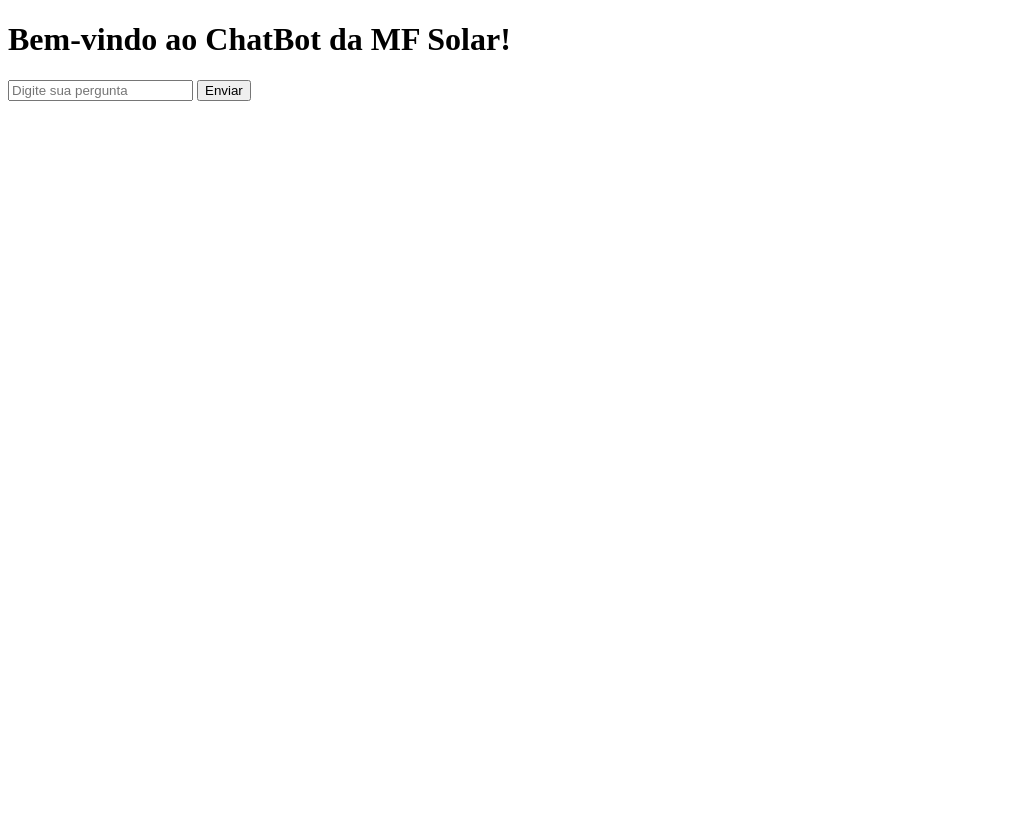
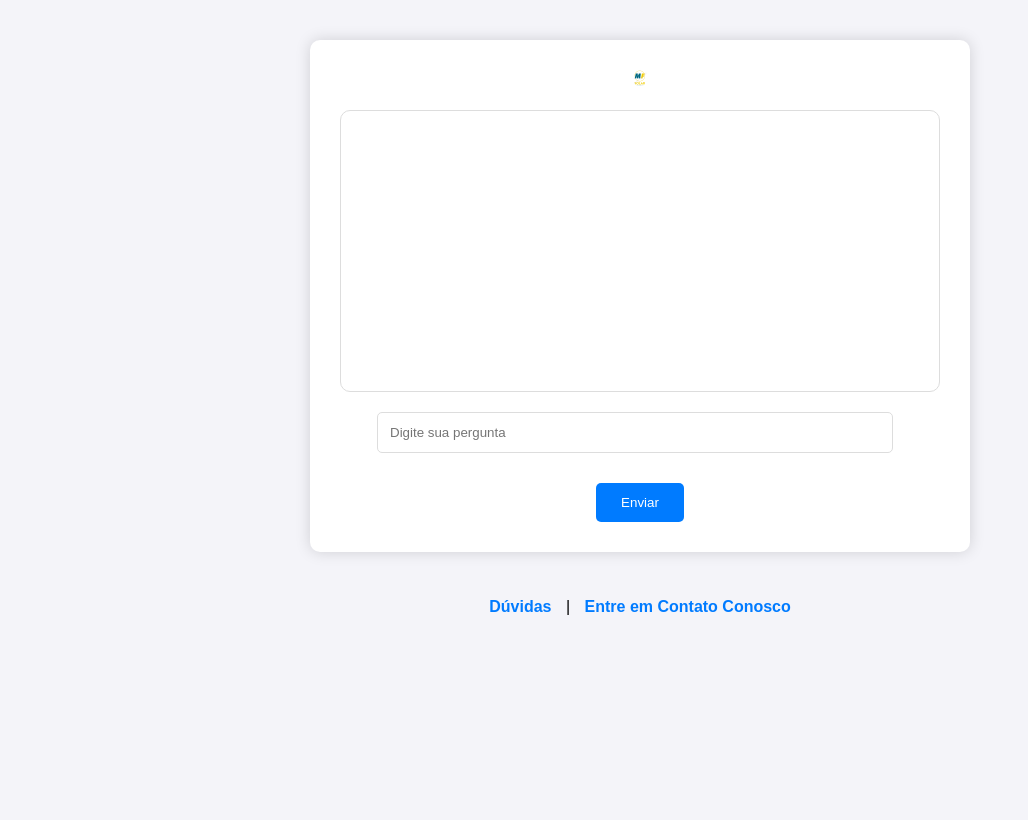
Before and after one commit to ThomasCeccon/ChatBot_atividade, a Flask app: page / in a window 1280 px wide. Shown: the whole page, without its empty margins (0-1028 px from the left). Before the commit the page ends 101 px from the top, so only its background shows below. Run offline with Flask 3, Linux system fonts and the light colour scheme.

Commit message:
Melhoria no estilo e funções ao chat

```diff
--- a/app.py
+++ b/app.py
@@ -1,16 +1,47 @@
+from flask import Flask, jsonify, render_template, request
 
-#importando as classes
-from flask import Flask,jsonify,render_template
-from flask import request
-
-#instancias a classe flask
+# Instância a classe Flask
 app = Flask(__name__)
 
-#rotas de acesso
+# Rotas de acesso
 @app.route('/', methods=['GET', 'POST'])
 def home():
     return render_template('index.html')
 
-#executado apenas no arquivo principal
+@app.route('/chat', methods=['POST'])
+def chat():
+    user_input = request.json.get('message')
+    response = generate_response(user_input)
+    return jsonify({'response': response})
+
+# Função para gerar resposta
+def generate_response(user_input):
+    user_input = user_input.lower()
+
+    if "1" in user_input:
+        return "Para escolher uma placa, por favor, diga qual é a sua necessidade: residencial, comercial ou industrial?"
+
+    elif "residencial" in user_input:
+        return "Para uma necessidade residencial, recomendamos 20 placas solares."
+
+    elif "comercial" in user_input:
+        return "Para uma necessidade comercial, recomendamos 40 placas solares."
+
+    elif "industrial" in user_input:
+        return "Para uma necessidade industrial, recomendamos 70 placas solares."
+
+    elif "2" in user_input:
+        return "Ótimo! Para prosseguir com a compra, por favor, informe seu nome completo."
+
+    elif "nome" in user_input:  # Para capturar o nome do usuário
+        return "Obrigado! Agora, por favor, informe seu número de telefone para que possamos entrar em contato."
+
+    elif "telefone" in user_input:  # Para capturar o número de telefone
+        return "Recebemos suas informações. Entraremos em contato em breve para finalizar a compra. Muito obrigado!"
+
+    else:
+        return "Desculpe, não entendi. Você pode escolher uma opção: 1 para escolher uma placa ou 2 se estiver interessado em comprar."
+
+# Executado apenas no arquivo principal
 if __name__ == '__main__':
-    app.run(host='0.0.0.0', port=8080) #executar o flask
+    app.run(host='0.0.0.0', port=8080)
--- /dev/null
+++ b/static/style.css
@@ -0,0 +1,94 @@
+body {
+    font-family: Arial, sans-serif;
+    background-color: #f4f4f9;
+    margin: 0;
+    padding: 0;
+    display: flex;
+    flex-direction: column;
+    align-items: center;
+    min-height: 100vh;
+    padding-bottom: 20px; /* Adiciona espaço ao fundo da página */
+}
+
+#container {
+    background-color: #ffffff;
+    border-radius: 10px;
+    box-shadow: 0 0 15px rgba(0, 0, 0, 0.15); /* Aumenta o efeito de sombra */
+    max-width: 600px;
+    width: 100%;
+    padding: 30px; /* Aumenta o padding dentro do container */
+    text-align: center;
+    margin-top: 40px; /* Aumenta o espaço acima do container */
+}
+
+#container img {
+    border-radius: 10px;
+    max-width: 100%;
+    height: auto;
+    margin-bottom: 20px; /* Espaço abaixo da imagem */
+}
+
+h1 {
+    color: #333;
+    margin-bottom: 30px; /* Aumenta o espaço abaixo do título */
+}
+
+#chatbox {
+    border: 1px solid #ddd;
+    border-radius: 10px;
+    padding: 15px; /* Aumenta o padding dentro do chatbox */
+    margin-top: 30px; /* Aumenta o espaço acima do chatbox */
+    background-color: #f9f9f9;
+}
+
+#messages {
+    height: 250px; /* Aumenta a altura do chat */
+    overflow-y: auto;
+    margin-bottom: 20px; /* Aumenta o espaço abaixo da área de mensagens */
+    border: 1px solid #ddd;
+    border-radius: 10px;
+    padding: 15px; /* Aumenta o padding dentro da área de mensagens */
+    background-color: #fff;
+}
+
+input[type="text"] {
+    width: calc(100% - 110px); /* Ajusta o tamanho do campo de texto */
+    padding: 12px; /* Aumenta o padding interno do campo de texto */
+    border: 1px solid #ddd;
+    border-radius: 5px;
+    margin-right: 10px;
+    margin-bottom: 15px; /* Adiciona espaço abaixo do campo de texto */
+}
+
+button {
+    padding: 12px 25px; /* Aumenta o padding do botão */
+    border: none;
+    border-radius: 5px;
+    background-color: #007bff;
+    color: white;
+    cursor: pointer;
+    margin-top: 15px; /* Adiciona espaço acima do botão */
+    transition: background-color 0.3s; /* Adiciona transição suave na cor de fundo do botão */
+}
+
+button:hover {
+    background-color: #0056b3;
+}
+
+a {
+    color: #007bff;
+    text-decoration: none;
+    font-weight: bold;
+    margin: 0 10px; /* Adiciona espaçamento entre os links */
+    transition: color 0.3s; /* Adiciona transição suave na cor do link */
+}
+
+a:hover {
+    text-decoration: underline;
+    color: #0056b3; /* Muda a cor do link ao passar o mouse */
+}
+
+#links {
+    margin-top: 30px; /* Aumenta o espaço acima dos links */
+    text-align: center;
+}
--- a/templates/index.html
+++ b/templates/index.html
@@ -3,15 +3,42 @@
 <head>
     <meta charset="UTF-8">
     <meta name="viewport" content="width=device-width, initial-scale=1.0">
-    <title>MF Solar!</title>
+    <link rel="icon" href="icone_h/favicon.ico" type="image/x-icon">
+    <link rel="stylesheet" href="{{ url_for('static', filename='style.css') }}">
+    <title>MF Solar</title>
 </head>
+
 <body>
-    <h1>Bem-vindo ao ChatBot da MF Solar!</h1>
-    <div id="chatbox">
-        <div id="messages"></div>
-        <input type="text" id="userInput" placeholder="Digite sua pergunta">
-        <button onclick="sendMessage()">Enviar</button>
+    <div id="container">
+        <img src="images/favicon-16x16.png" alt="HTML5" >
+        <div id="chatbot">
+            <div id="messages"></div>
+            <input type="text" id="userInput" placeholder="Digite sua pergunta">
+            <button onclick="sendMessage()">Enviar</button>
+        </div>
     </div>
-
+    <div id="links">
+        <p><a href="#duvidas">Dúvidas</a> | <a href="#contato">Entre em Contato Conosco</a></p>
+    </div>
+    <script>
+        function sendMessage() {
+            const message = document.getElementById('userInput').value;
+            fetch('/chat', {
+                method: 'POST',
+                headers: {
+                    'Content-Type': 'application/json',
+                },
+                body: JSON.stringify({ message: message }),
+            })
+            .then(response => response.json())
+            .then(data => {
+                const messagesDiv = document.getElementById('messages');
+                messagesDiv.innerHTML += `<p><strong>Você:</strong> ${message}</p>`;
+                messagesDiv.innerHTML += `<p><strong>Bot:</strong> ${data.response}</p>`;
+                document.getElementById('userInput').value = '';
+                messagesDiv.scrollTop = messagesDiv.scrollHeight; // Scroll to bottom
+            });
+        }
+    </script>
 </body>
 </html>
```
Also changed, not shown: icone_h/favicon.ico (added), images/favicon-16x16.png (added), templates/icone_h/favicon.ico (added), templates/images/favicon-16x16.png (added).
